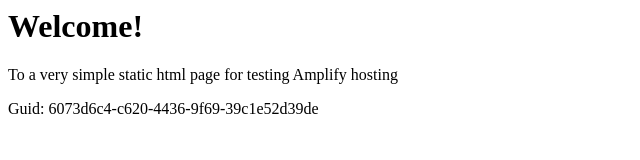
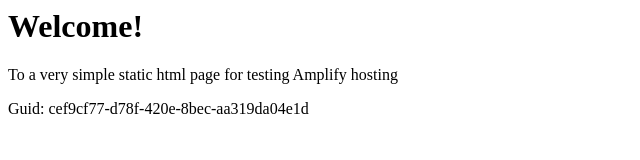
Before and after one commit to aws-aemilia-fra/Github-PR-Commit-Integration-Test-DoNotTouch-GitHubWebhookPushCanaryTest-v1-preprod-eu-central-1, a website: page src/index.html in a window 1280 px wide. Shown: the full height of the page, 0-640 px from the left. Drawn offline with Linux system fonts and the light colour scheme.

Commit message:
commit from integ tests

```diff
--- a/src/index.html
+++ b/src/index.html
@@ -12,6 +12,6 @@
 <body>
     <h1>Welcome!</h1>
     <p>To a very simple static html page for testing Amplify hosting</p>
-    <p>Guid: 6073d6c4-c620-4436-9f69-39c1e52d39de</p></body>
+    <p>Guid: cef9cf77-d78f-420e-8bec-aa319da04e1d</p></body>
 
 </html>
```
